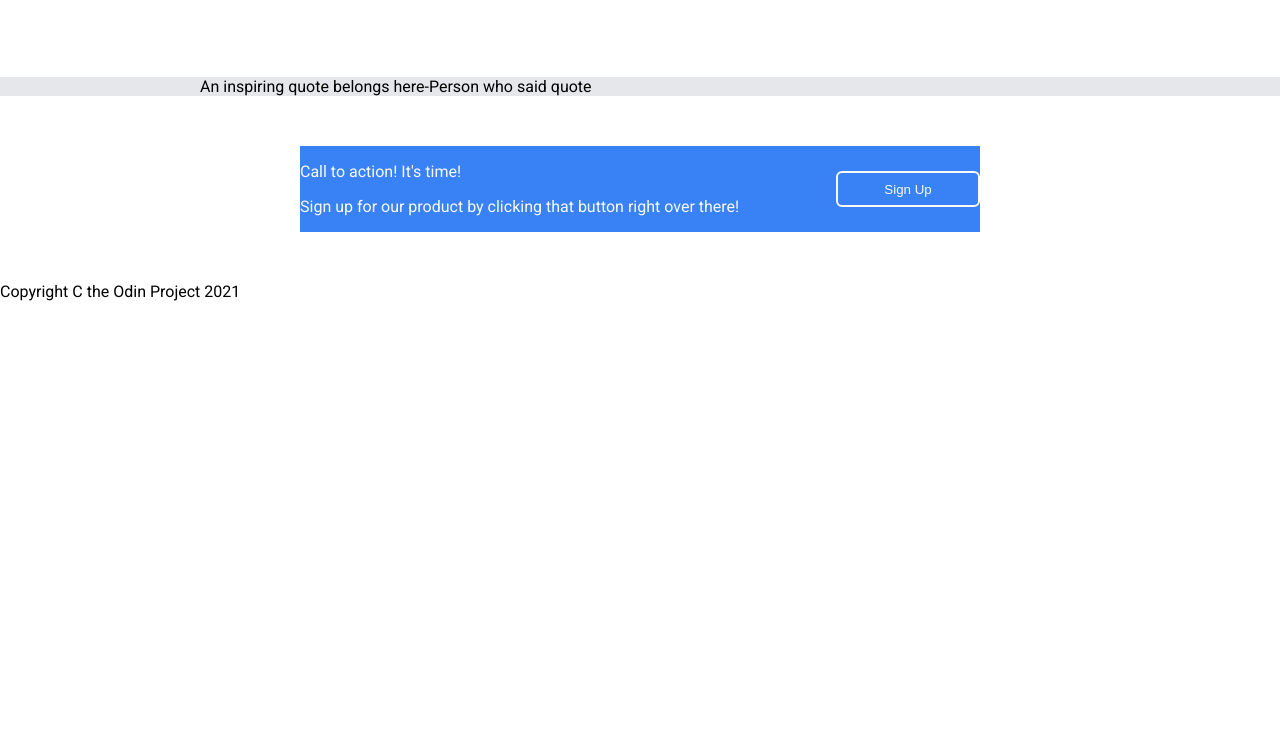
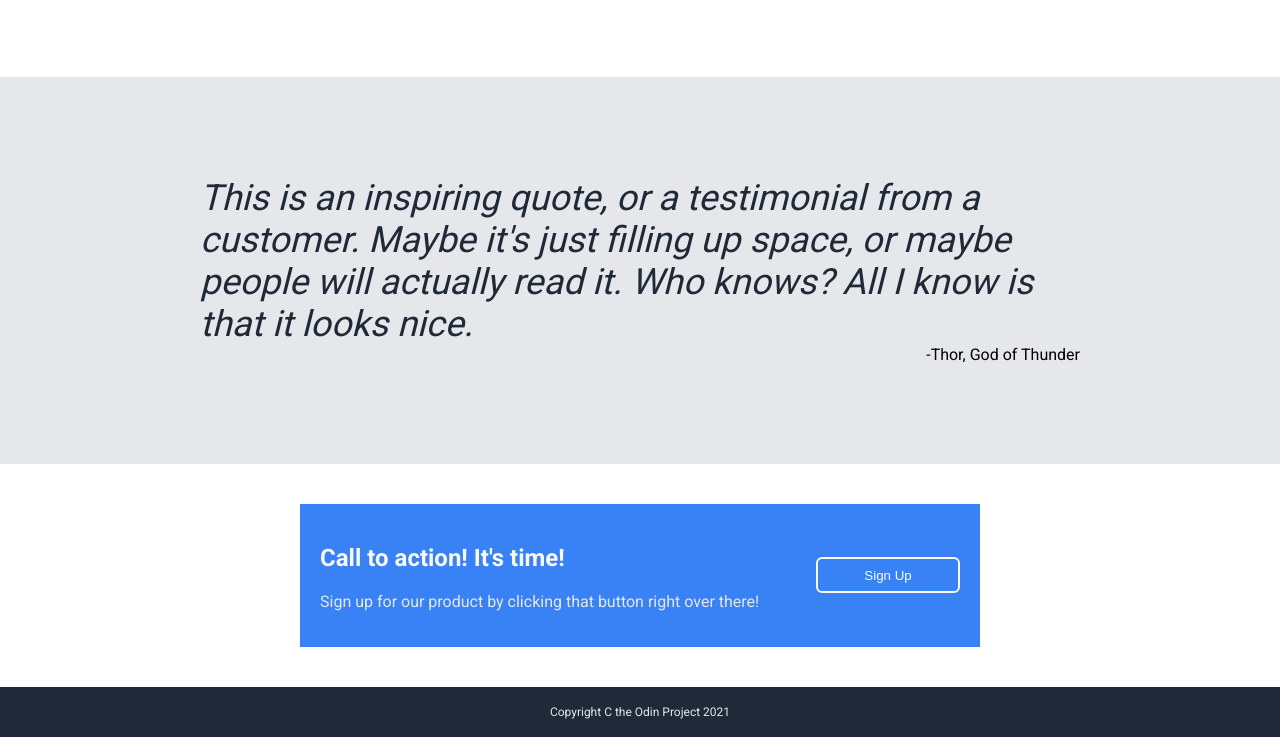
Before and after one commit to Eternal-Owl/landing_page, a plain HTML site: page index.html in a window 1280 px wide. Shown: the part 841-1578 px from the top of the page. Before the commit the page ends 1158 px from the top, so only its background shows below. Drawn offline with Linux system fonts and the light colour scheme.

Commit message:
landing page update

```diff
--- a/index.html
+++ b/index.html
@@ -54,21 +54,24 @@
     </div>
 <!-- \Quote Section Begins-->
     <div class="quote">
-        <div> An inspiring quote belongs here</div>
-        <div> -Person who said quote</div>
+        <div class="quote_text"> This is an inspiring quote, or a testimonial from a customer.
+            Maybe it's just filling up space, or maybe people will actually read it.
+            Who knows? All I know is that it looks nice.
+        </div>
+        <div class="quote_person"> -Thor, God of Thunder</div>
     </div>
 <!-- CTA Block Section Begins-->
     <div class="bottom_block">
         <div class="bottom_cta_block">
             <div class="CTA_banner">
-                <p> Call to action! It's time!</p>
+                <h2> Call to action! It's time!</h2>
                 <p> Sign up for our product by clicking that button right over there!</p>
             </div>
             <button  class="CTA white_border"> Sign Up</button>
         </div>
     </div>
     <div class="footer">
-        <p>Copyright C the Odin Project 2021</p>
+        Copyright C the Odin Project 2021
     </div>
 
 </body>
--- a/style.css
+++ b/style.css
@@ -155,31 +155,54 @@ div.image_block img {
 .quote {
     background-color: #E5E7EB;
     display: flex;
+    flex-direction: column;
+    justify-content: space-between;
+    padding: 100px;
     padding-left: 200px;
     padding-right: 200px;
 }
+.quote_text {
+    font-size: 36px;
+    font-style: italic;
+    color: #1F2937;
 
+}
 
+.quote_person {
+    text-align: right;
+}
 
 /* CTA Block Section */
-
 .bottom_cta_block {
     background-color: #3882F6;
     display: flex;
     align-items: center;
-    align-self: center;
     justify-content: space-between;
-    margin: 50px;
+    margin: 40px auto;
     margin-left: 300px;
     margin-right: 300px;
+    padding: 20px;
     color: #F9FAF8;
 }
+
+div.CTA_banner p {
+    color: #E5E7EB;
+
+}
+
 
 
 .white_border {
     border: 2px solid #F9FAF8;
 
-
 }
 
 /* Footer Section */
+
+.footer {
+    text-align: center;
+    font-size: 12px;
+    padding: 18px;
+    color: #E5E7EB;
+    background-color: #1F2937;
+}
```
